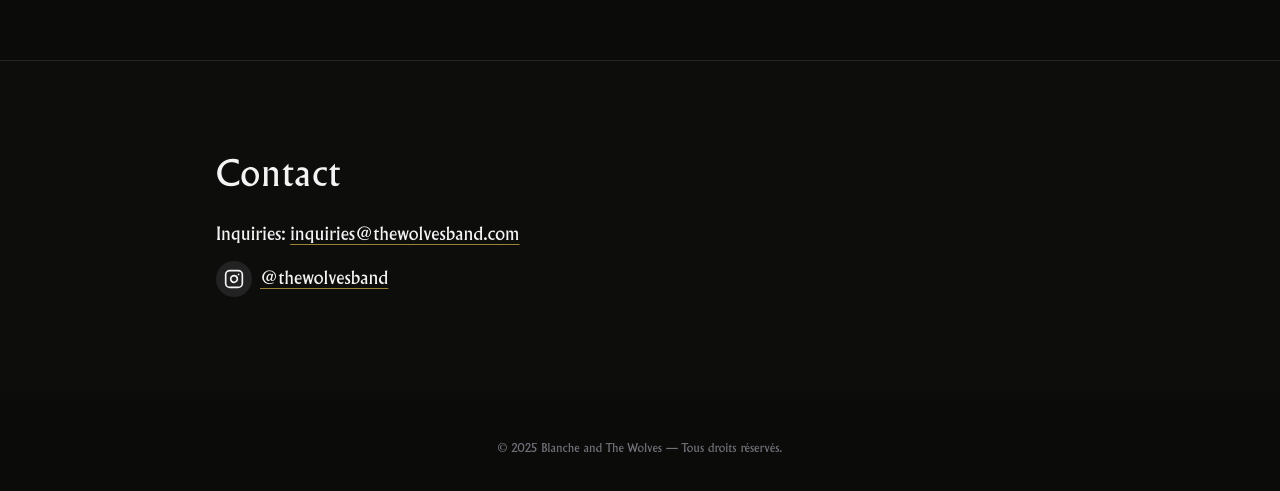
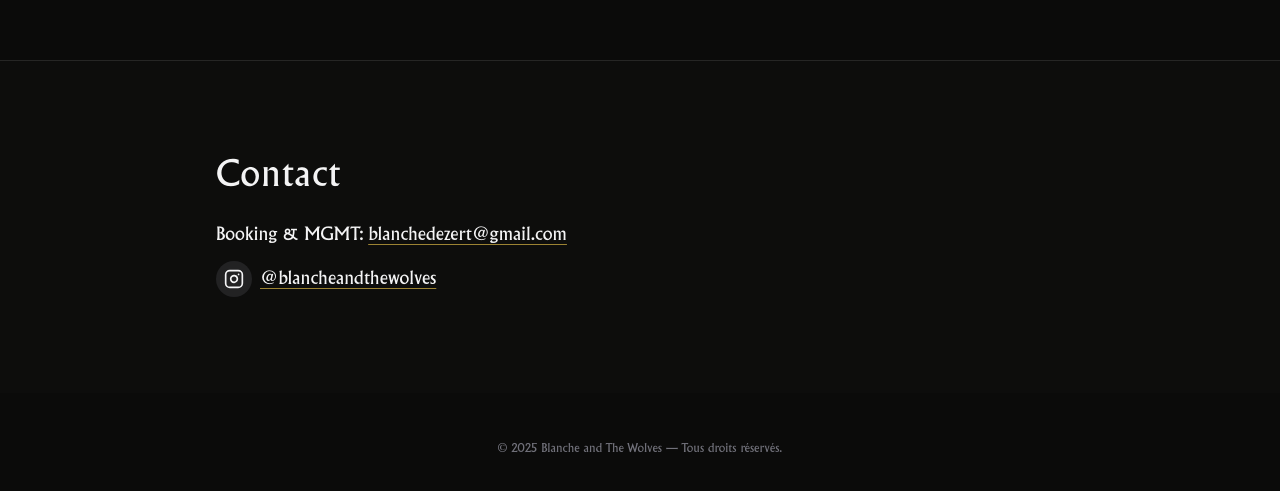
Before and after one commit to zach-leblanc/blanche-and-the-wolves, a React (Vite) app: page / in a window 1280 px wide. Shown: the part 2989-3480 px from the top of the page. Built offline with nearby package versions, Linux system fonts and the light colour scheme; the HTML template or start-up script is replaced by a standard one.

Commit message:
contacts

```diff
--- a/src/App.tsx
+++ b/src/App.tsx
@@ -166,8 +166,8 @@ function Contact() {
         <h2 className="font-serif text-3xl md:text-4xl tracking-wide mb-6">Contact</h2>
         <ul className="space-y-3 text-lg">
           <li>
-            Inquiries: {" "}
-            <a className="underline decoration-amber-300/60 underline-offset-4 hover:text-amber-300" href="mailto:inquiries@thewolvesband.com">inquiries@thewolvesband.com</a>
+            Booking & MGMT: {" "}
+            <a className="underline decoration-amber-300/60 underline-offset-4 hover:text-amber-300" href="mailto:inquiries@thewolvesband.com">blanchedezert@gmail.com</a>
           </li>
           <li className="flex items-center gap-3">
             <span className="sr-only">Instagram</span>
@@ -175,7 +175,7 @@ function Contact() {
               <span className="p-2 rounded-full bg-zinc-800/80 group-hover:bg-zinc-700 transition">
                 <Instagram className="w-5 h-5" />
               </span>
-              <span className="underline decoration-amber-300/60 underline-offset-4">@thewolvesband</span>
+              <span className="underline decoration-amber-300/60 underline-offset-4">@blancheandthewolves</span>
             </a>
           </li>
         </ul>
```
